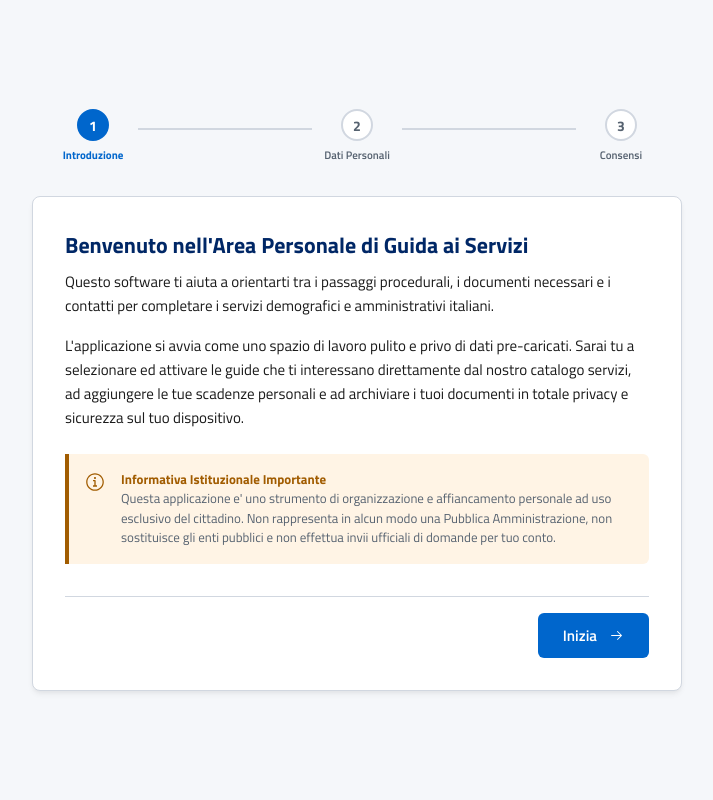
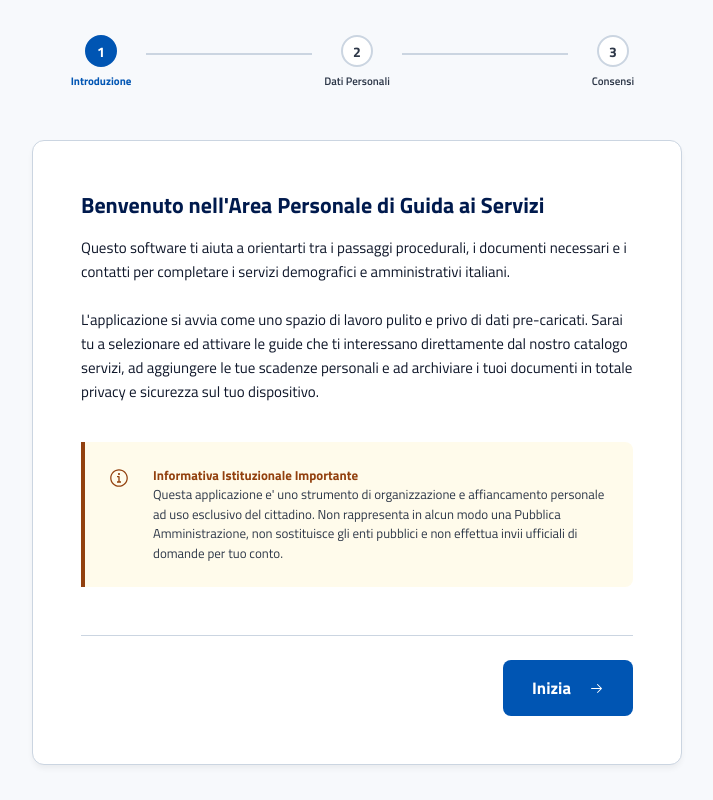
Before and after one commit to biagio-scaglia/progetto-its, a React (Vite) app: page / in a window 1280 px wide. Shown: the whole page, without its empty margins (283-996 px from the left). Built offline with nearby package versions, Linux system fonts and the light colour scheme.

Commit message:
fix(assistant): fix duplicate chatbot message response & accessibility: simplify layout and add keyboard shortcuts

```diff
--- a/src/App.css
+++ b/src/App.css
@@ -8,75 +8,75 @@
   --font-family: 'Titillium Web', Inter, -apple-system, BlinkMacSystemFont, "Segoe UI", Roboto, Helvetica, Arial, sans-serif;
 
   /* Colori Istituzionali */
-  --color-primary: #0066cc;          /* Blu Italia */
-  --color-primary-hover: #0052a3;
-  --color-primary-active: #003d7a;
-  --color-primary-light: #ebf5ff;
-
-  --color-dark-blue: #002766;        /* Blu scuro istituzionale (ancoraggio) */
-  --color-dark-blue-hover: #001a47;
-
-  --color-background: #f5f7fa;       /* Sfondo principale dell'app */
-  --color-surface: #ffffff;          /* Superfici di card, pannelli, moduli */
-
-  /* Neutri per testi e bordi */
-  --color-text-primary: #1a1a1a;
-  --color-text-secondary: #566270;
-  --color-text-disabled: #8a96a3;
-  --color-border: #d1d7e0;
-  --color-border-hover: #a2adb8;
+  --color-primary: #0055b3;          /* Blu Italia leggermente più scuro per contrasto */
+  --color-primary-hover: #004494;
+  --color-primary-active: #003370;
+  --color-primary-light: #f0f7ff;
+
+  --color-dark-blue: #001a4d;        /* Blu scuro istituzionale per massimo contrasto */
+  --color-dark-blue-hover: #000f33;
+
+  --color-background: #f7f9fc;       /* Sfondo principale chiaro e riposante */
+  --color-surface: #ffffff;
+
+  /* Neutri per testi e bordi (contrasto elevato per accessibilità) */
+  --color-text-primary: #0f172a;     /* Quasi nero per contrasto WCAG elevato */
+  --color-text-secondary: #2d3748;   /* Grigio molto scuro (contrasto elevato) */
+  --color-text-disabled: #64748b;   /* Grigio medio leggibile */
+  --color-border: #cbd5e1;           /* Bordi più marcati */
+  --color-border-hover: #94a3b8;
 
   /* Stati e Feedback (Semaforici sobri) */
-  --color-success: #00875a;          /* Completata / Successo */
-  --color-success-bg: #e5f6ed;
-  --color-success-border: #a3e0c1;
-
-  --color-warning: #a15c00;          /* Scadenza vicina / Da verificare */
-  --color-warning-bg: #fff4e5;
-  --color-warning-border: #ffd19a;
-
-  --color-danger: #c22c2c;           /* Scaduta / Errore / Pericolo */
-  --color-danger-bg: #fde8e8;
-  --color-danger-border: #f8b4b4;
-
-  --color-info: #0066cc;             /* Informativo / Bozza */
-  --color-info-bg: #ebf5ff;
-  --color-info-border: #b8dbff;
-
-  --color-gray-badge-bg: #e6ebf0;
-  --color-gray-badge-text: #3c4652;
+  --color-success: #0d6e4b;          /* Verde ad alto contrasto */
+  --color-success-bg: #ecfdf5;
+  --color-success-border: #a7f3d0;
+
+  --color-warning: #92400e;          /* Arancio/Marrone scuro per contrasto elevato */
+  --color-warning-bg: #fffbeb;
+  --color-warning-border: #fde68a;
+
+  --color-danger: #b91c1c;           /* Rosso ad alto contrasto */
+  --color-danger-bg: #fef2f2;
+  --color-danger-border: #fca5a5;
+
+  --color-info: #0369a1;
+  --color-info-bg: #f0f9ff;
+  --color-info-border: #bae6fd;
+
+  --color-gray-badge-bg: #f1f5f9;
+  --color-gray-badge-text: #1e293b;
 
   /* Focus Indicator (Estremamente visibile e accessibile) */
-  --color-focus: #ff9900;
-  --focus-ring: 3px solid var(--color-focus);
-  --focus-ring-offset: 2px;
-
-  /* Spaziature standard */
-  --space-xs: 4px;
-  --space-sm: 8px;
-  --space-md: 16px;
-  --space-lg: 24px;
-  --space-xl: 32px;
-  --space-xxl: 48px;
-
-  /* Angoli (Sobri, poco arrotondati come da linee guida) */
-  --radius-sm: 4px;
-  --radius-md: 6px;
-  --radius-lg: 8px;
+  --color-focus: #ea580c;
+  --focus-ring: 4px solid var(--color-focus);
+  --focus-ring-offset: 3px;
+
+  /* Spaziature standard più ampie per ridurre il carico visivo */
+  --space-xs: 8px;
+  --space-sm: 14px;
+  --space-md: 24px;
+  --space-lg: 36px;
+  --space-xl: 48px;
+  --space-xxl: 64px;
+
+  /* Angoli (Arrotondamento chiaro e prevedibile) */
+  --radius-sm: 6px;
+  --radius-md: 8px;
+  --radius-lg: 12px;
 
   /* Ombre (Molto leggere, solo per profondità funzionale) */
   --shadow-sm: 0 1px 3px rgba(0, 0, 0, 0.08);
-  --shadow-md: 0 4px 6px -1px rgba(0, 0, 0, 0.06), 0 2px 4px -1px rgba(0, 0, 0, 0.04);
-  --shadow-lg: 0 10px 15px -3px rgba(0, 0, 0, 0.05), 0 4px 6px -2px rgba(0, 0, 0, 0.03);
-
-  /* Transizioni (Veloci e sobrie) */
-  --transition-fast: 0.15s ease;
-  --transition-normal: 0.25s ease;
+  --shadow-md: 0 4px 6px -1px rgba(0, 0, 0, 0.06);
+  --shadow-lg: 0 10px 15px -3px rgba(0, 0, 0, 0.05);
+
+  /* Transizioni (Rimosse o velocizzate al massimo per evitare distrazioni visive) */
+  --transition-fast: 0s;
+  --transition-normal: 0s;
 
   /* Layout */
-  --sidebar-width: 260px;
-  --sidebar-collapsed-width: 70px;
-  --topbar-height: 70px;
+  --sidebar-width: 280px;
+  --sidebar-collapsed-width: 80px;
+  --topbar-height: 80px;
 }
 
 /* ==========================================================================
@@ -374,14 +374,15 @@ button, input, select, textarea {
   align-items: center;
   justify-content: center;
   gap: var(--space-sm);
-  padding: 10px var(--space-lg);
-  font-weight: 600;
-  font-size: 0.95rem;
+  padding: 14px 28px;
+  font-weight: 700;
+  font-size: 1.05rem;
   border-radius: var(--radius-md);
   border: 1px solid transparent;
   cursor: pointer;
   white-space: nowrap;
   transition: all var(--transition-fast);
+  min-height: 48px;
 }
 
 .btn:disabled {
@@ -408,6 +409,7 @@ button, input, select, textarea {
   background-color: transparent;
   border-color: var(--color-primary);
   color: var(--color-primary);
+  border-width: 2px;
 }
 
 .btn-secondary:hover:not(:disabled) {
@@ -421,6 +423,7 @@ button, input, select, textarea {
 .btn-tertiary {
   background-color: transparent;
   color: var(--color-text-secondary);
+  text-decoration: underline;
 }
 
 .btn-tertiary:hover:not(:disabled) {
@@ -440,25 +443,29 @@ button, input, select, textarea {
 .btn-back {
   background-color: transparent;
   color: var(--color-primary);
-  font-size: 0.9rem;
-  padding: var(--space-xs) var(--space-sm);
+  font-size: 1.05rem;
+  font-weight: 700;
+  padding: var(--space-sm) var(--space-md);
   gap: var(--space-xs);
   border-radius: var(--radius-sm);
+  text-decoration: underline;
 }
 
 .btn-back:hover:not(:disabled) {
-  text-decoration: underline;
   background-color: var(--color-primary-light);
 }
 
 .btn-icon {
-  width: 38px;
-  height: 38px;
+  width: 48px;
+  height: 48px;
   padding: 0;
   border-radius: var(--radius-md);
-  border: 1px solid var(--color-border);
+  border: 2px solid var(--color-border);
   background-color: var(--color-surface);
   color: var(--color-text-secondary);
+  display: inline-flex;
+  align-items: center;
+  justify-content: center;
 }
 
 .btn-icon:hover {
--- a/src/App.tsx
+++ b/src/App.tsx
@@ -1,4 +1,4 @@
-import { useState } from "react";
+import { useState, useEffect } from "react";
 import "./App.css";
 
 
@@ -55,6 +55,53 @@ function App() {
   // Stato della Navigazione locale della UI
   const [currentPage, setCurrentPage] = useState<string>("dashboard");
   const [selectedPercorsoId, setSelectedPercorsoId] = useState<string | null>(null);
+
+  // Listener globale per scorciatoie da tastiera
+  useEffect(() => {
+    const handleKeyDown = (e: KeyboardEvent) => {
+      // Non attivare le scorciatoie se l'utente sta scrivendo in un campo di input
+      const activeEl = document.activeElement;
+      if (
+        activeEl &&
+        (activeEl.tagName === "INPUT" ||
+          activeEl.tagName === "TEXTAREA" ||
+          activeEl.getAttribute("contenteditable") === "true")
+      ) {
+        return;
+      }
+
+      // Alt + numero da 1 a 8 per selezionare le schede
+      if (e.altKey && !e.ctrlKey && !e.shiftKey) {
+        const key = e.key;
+        const pageMap: { [key: string]: string } = {
+          "1": "dashboard",
+          "2": "pratiche",
+          "3": "servizi",
+          "4": "documenti",
+          "5": "assistente",
+          "6": "scadenze",
+          "7": "profilo",
+          "8": "impostazioni"
+        };
+
+        if (pageMap[key]) {
+          e.preventDefault();
+          handleNavigate(pageMap[key]);
+        }
+      }
+
+      // Tasto Escape per tornare indietro se siamo in dettaglio pratica
+      if (e.key === "Escape" && currentPage === "dettaglio-pratica") {
+        e.preventDefault();
+        handleNavigate("pratiche");
+      }
+    };
+
+    window.addEventListener("keydown", handleKeyDown);
+    return () => {
+      window.removeEventListener("keydown", handleKeyDown);
+    };
+  }, [currentPage]);
 
   // Mappa i titoli e sottotitoli delle pagine per la barra superiore
   const getPageTitleAndSubtitle = () => {
--- a/src/components/layout/Sidebar.tsx
+++ b/src/components/layout/Sidebar.tsx
@@ -7,8 +7,6 @@ import {
   ChatBubbleIcon,
   ClockIcon,
   GearIcon,
-  DoubleArrowLeftIcon,
-  DoubleArrowRightIcon,
   PersonIcon
 } from "@radix-ui/react-icons";
 
@@ -21,9 +19,7 @@ export interface SidebarProps {
 
 export const Sidebar: React.FC<SidebarProps> = ({
   currentPage,
-  onNavigate,
-  isCollapsed,
-  onToggleCollapse
+  onNavigate
 }) => {
   const menuItems = [
     { id: "dashboard", label: "Home", icon: <HomeIcon className="sidebar-nav-item-icon" /> },
@@ -37,11 +33,11 @@ export const Sidebar: React.FC<SidebarProps> = ({
   ];
 
   return (
-    <aside className={`app-sidebar ${isCollapsed ? "collapsed" : ""}`} aria-label="Navigazione principale">
+    <aside className="app-sidebar" aria-label="Navigazione principale">
       <div className="sidebar-header">
         <div className="sidebar-logo">
           <div className="sidebar-logo-icon" aria-hidden="true">IT</div>
-          {!isCollapsed && <span style={{ marginLeft: "4px" }}>Servizi Digitali</span>}
+          <span style={{ marginLeft: "4px" }}>Servizi Digitali</span>
         </div>
       </div>
 
@@ -53,25 +49,23 @@ export const Sidebar: React.FC<SidebarProps> = ({
               key={item.id}
               onClick={() => onNavigate(item.id)}
               className={`sidebar-nav-item ${isActive ? "active" : ""}`}
-              title={isCollapsed ? item.label : undefined}
               aria-current={isActive ? "page" : undefined}
             >
               {item.icon}
-              {!isCollapsed && <span>{item.label}</span>}
+              <span>{item.label}</span>
             </button>
           );
         })}
       </nav>
 
-      <div className="sidebar-footer">
-        <button
-          onClick={onToggleCollapse}
-          className="sidebar-toggle-btn"
-          aria-label={isCollapsed ? "Espandi barra laterale" : "Riduci barra laterale"}
-          title={isCollapsed ? "Espandi navigazione" : "Comprimi navigazione"}
-        >
-          {isCollapsed ? <DoubleArrowRightIcon /> : <DoubleArrowLeftIcon />}
-        </button>
+      <div className="sidebar-footer" style={{ padding: "var(--space-md)", borderTop: "1px solid rgba(255, 255, 255, 0.1)", fontSize: "0.85rem", color: "rgba(255, 255, 255, 0.75)" }}>
+        <p style={{ fontWeight: 700, marginBottom: "6px", color: "#ffffff" }}>Tasti di scelta rapida:</p>
+        <p style={{ lineHeight: "1.3" }}>
+          Premi <kbd style={{ background: "rgba(255, 255, 255, 0.2)", padding: "2px 4px", borderRadius: "3px", fontFamily: "monospace" }}>Alt</kbd> + numero (da 1 a 8) per cambiare pagina.
+        </p>
+        <p style={{ marginTop: "4px", lineHeight: "1.3" }}>
+          Premi <kbd style={{ background: "rgba(255, 255, 255, 0.2)", padding: "2px 4px", borderRadius: "3px", fontFamily: "monospace" }}>Esc</kbd> per tornare indietro.
+        </p>
       </div>
     </aside>
   );
--- a/src/hooks/useAppState.ts
+++ b/src/hooks/useAppState.ts
@@ -476,6 +476,8 @@ export function useAppState() {
     setMessaggi(prev => {
       const updated = [...prev, userMsg];
       ChatRepository.saveMessaggi(updated);
+      return updated;
+    });
 
     // Ritardo per simulazione risposta
     setTimeout(() => {
@@ -562,9 +564,6 @@ export function useAppState() {
         return finalMsgs;
       });
     }, 850);
-
-      return updated;
-    });
   }, [scadenze, percorsi]);
 
   return {
```
Also changed, not shown: src/components/guida/DocumentChecklist.tsx (+44 -72 lines), src/components/guida/StepList.tsx (+8 -10 lines), src/pages/Dashboard.tsx (+49 -80 lines), src/pages/PaginaGuida.tsx (+25 -41 lines). Lines whose indentation alone changed are shown as unchanged.
